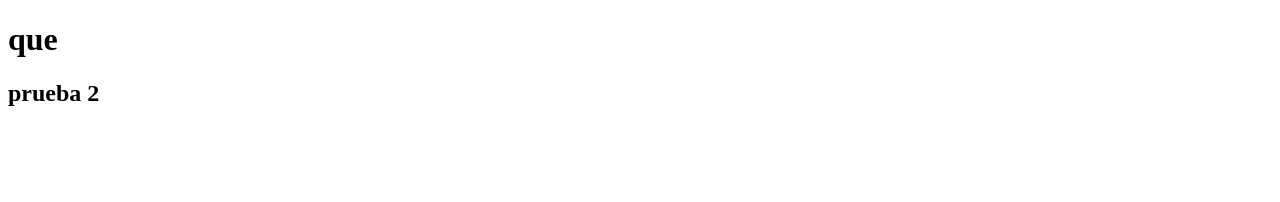
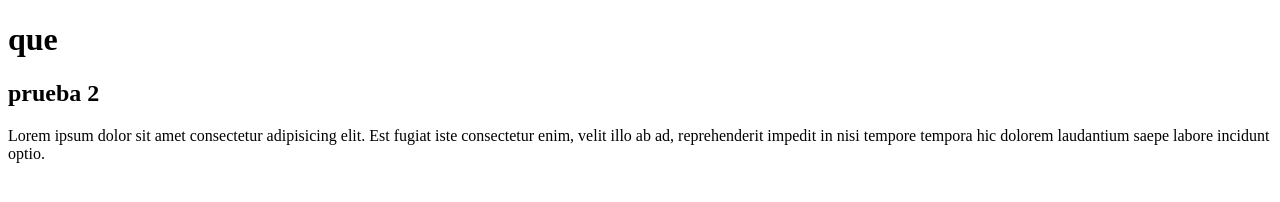
Before and after one commit to OSCARJOV/Mi-Primer-Repo, a plain HTML site: page index.html in a window 1280 px wide. Drawn offline with Linux system fonts and the light colour scheme.

Commit message:
commit nuevo

```diff
--- a/index.html
+++ b/index.html
@@ -10,5 +10,6 @@
 <body>
     <h1> que </h1>
     <h2>prueba 2</h2>
+    <p>Lorem ipsum dolor sit amet consectetur adipisicing elit. Est fugiat iste consectetur enim, velit illo ab ad, reprehenderit impedit in nisi tempore tempora hic dolorem laudantium saepe labore incidunt optio.</p>
 </body>
 </html>
```
